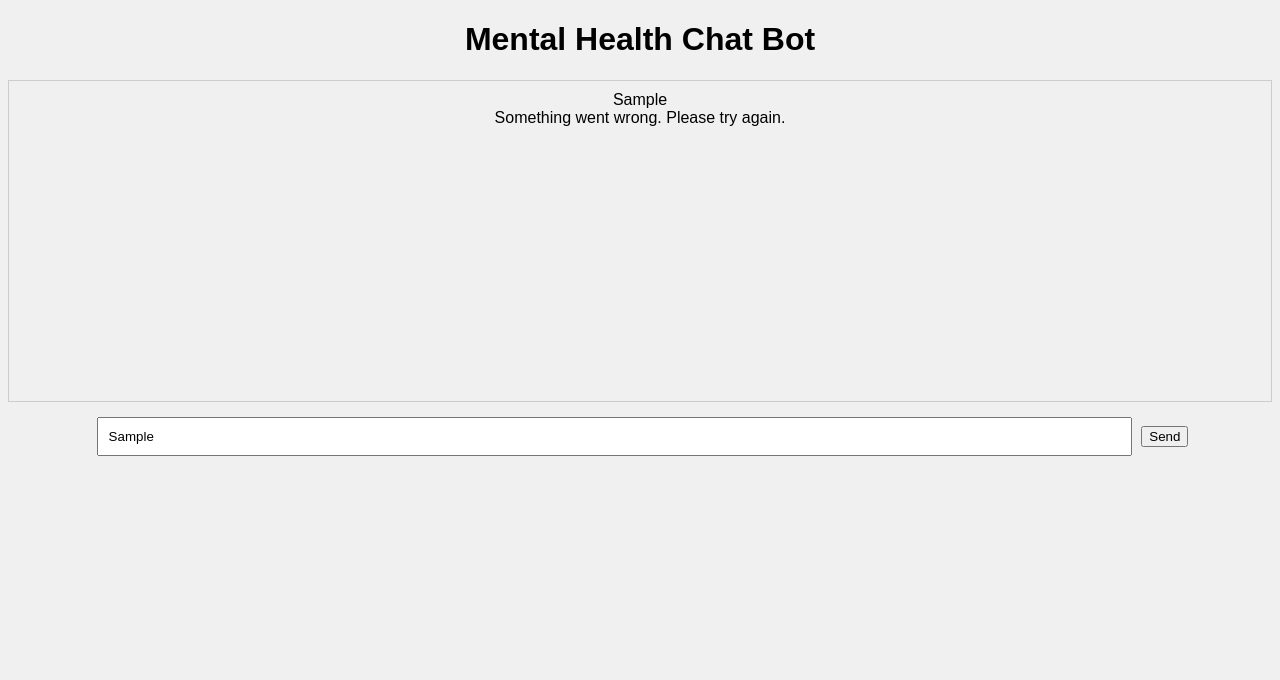
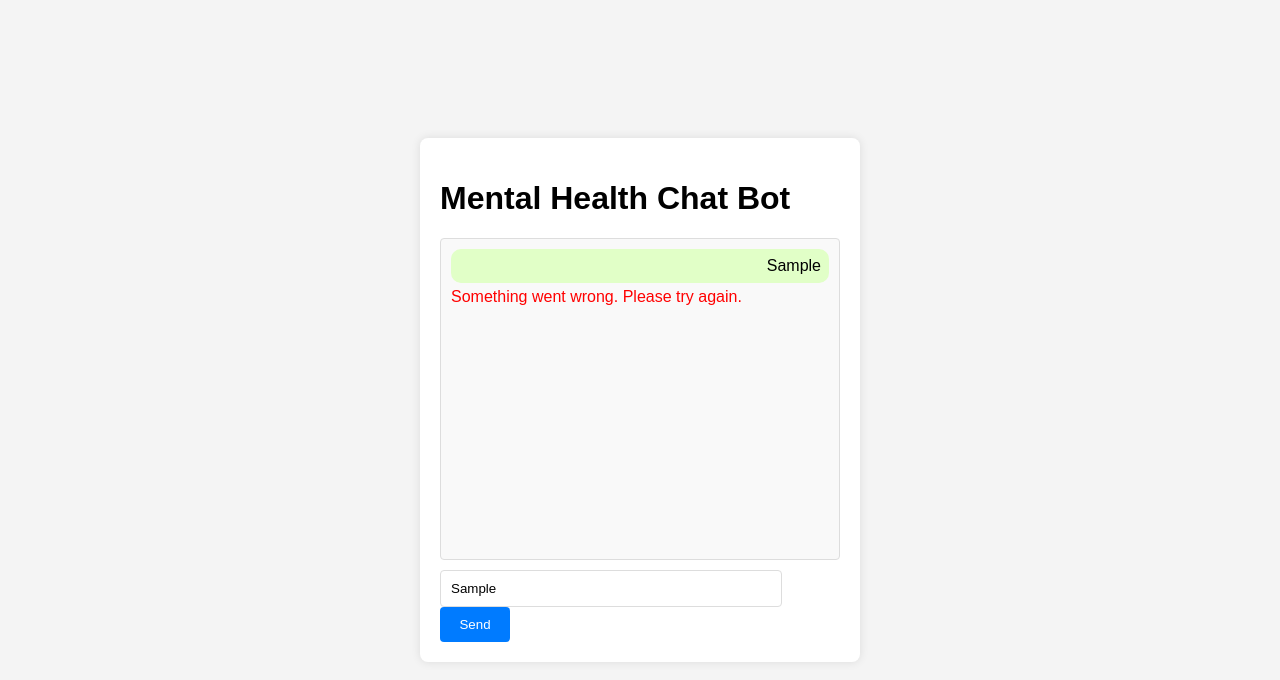
Before and after one commit to Arjuntrivedi3112/Manosthiti, a website: page index.html in a window 1280 px wide. Both pictures are taken after typing "Sample" into the empty fields and a click on the button "Send". Drawn offline with Linux system fonts and the light colour scheme; no server answers.

Commit message:
Update style.css

```diff
--- a/style.css
+++ b/style.css
@@ -1,24 +1,70 @@
 body {
     font-family: Arial, sans-serif;
-    text-align: center;
-    background-color: #f0f0f0;
+    background-color: #f4f4f4;
+    display: flex;
+    justify-content: center;
+    align-items: center;
+    height: 100vh;
+    margin: 0;
 }
-#chat-container {
-    margin: 50px auto;
+
+.chat-container {
     width: 400px;
-    background: white;
+    background: #fff;
+    border-radius: 8px;
+    box-shadow: 0 0 10px rgba(0, 0, 0, 0.1);
     padding: 20px;
-    border-radius: 8px;
+    display: flex;
+    flex-direction: column;
 }
+
 #chat-box {
     height: 300px;
     overflow-y: scroll;
-    border: 1px solid #ccc;
+    border: 1px solid #ddd;
+    margin-bottom: 10px;
     padding: 10px;
-    margin-bottom: 10px;
+    border-radius: 4px;
+    background: #f9f9f9;
 }
-#user-input, #send-btn {
-    width: 80%;
+
+.user-message {
+    text-align: right;
+    background: #e1ffc7;
+    border-radius: 10px;
+    padding: 8px;
+    margin-bottom: 5px;
+}
+
+.bot-message {
+    text-align: left;
+    background: #e0e0e0;
+    border-radius: 10px;
+    padding: 8px;
+    margin-bottom: 5px;
+}
+
+.error-message {
+    color: red;
+}
+
+input[type="text"] {
+    width: calc(100% - 80px);
     padding: 10px;
-    margin: 5px;
+    border-radius: 4px;
+    border: 1px solid #ddd;
 }
+
+button {
+    width: 70px;
+    padding: 10px;
+    border: none;
+    background-color: #007bff;
+    color: #fff;
+    border-radius: 4px;
+    cursor: pointer;
+}
+
+button:hover {
+    background-color: #0056b3;
+}
```
